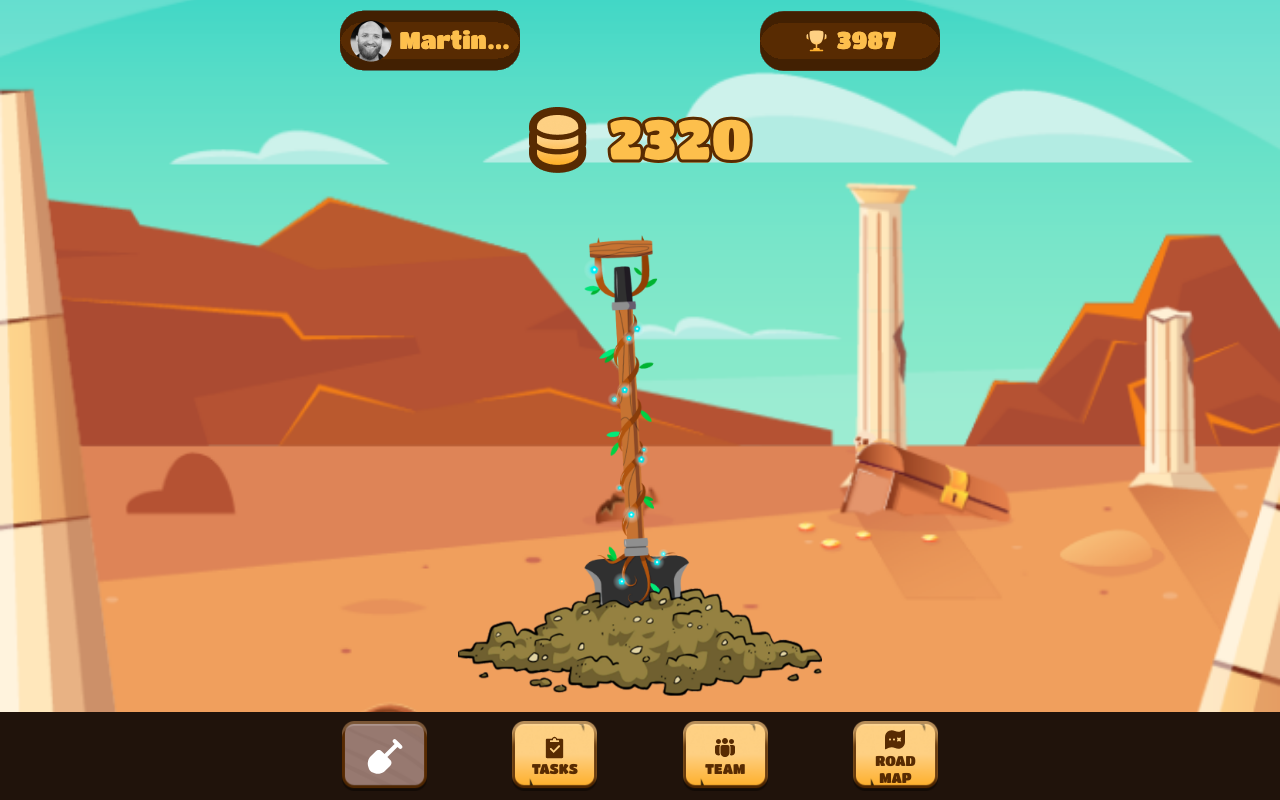
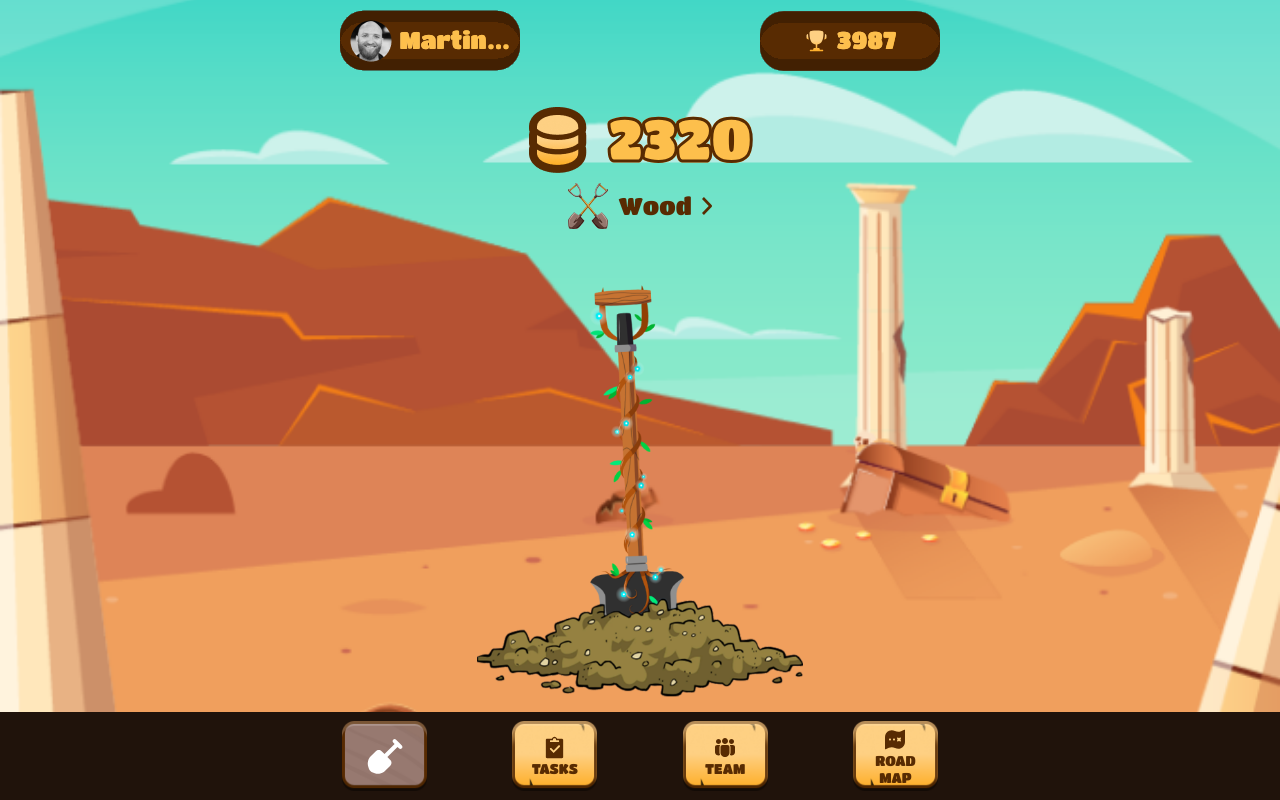
Before and after one commit to Scandal-MyZiK/klondike, a React (Create React App) app: page / in a window 1280 px wide. Built offline with nearby package versions, Linux system fonts and the light colour scheme.

Commit message:
component LeagueLink

```diff
--- /dev/null
+++ b/src/components/LeagueLink/LeagueLink.jsx
@@ -0,0 +1,14 @@
+import React from "react";
+import { NavLink } from "react-router-dom";
+import "./style.css";
+import Arrow from "./assets/arrow.svg";
+
+export const LeagueLink = ({ link, text, img }) => {
+  return (
+    <NavLink className="league-link" to={link}>
+      <img className="league-link__img-shovel" src={img} alt="" />
+      <span className="league-link__text">{text}</span>
+      <img className="league-link__img-arrow" src={Arrow} alt="" />
+    </NavLink>
+  );
+};
--- /dev/null
+++ b/src/components/LeagueLink/style.css
@@ -0,0 +1,20 @@
+.league-link {
+  display: flex;
+  align-items: center;
+  justify-content: center;
+  gap: 10px;
+  max-width: 178px;
+}
+
+.league-link__img-shovel {
+  max-width: 46px;
+}
+
+.league-link__text {
+  font-weight: 400;
+  font-size: 24px;
+}
+
+.league-link__img-arrow {
+  max-width: 12px;
+}
--- a/src/pages/Home/Home.jsx
+++ b/src/pages/Home/Home.jsx
@@ -3,6 +3,8 @@ import AppWidthWithContainer from "../../components/AppWidthContainer/AppWidthWi
 import "./style.css";
 import { HeaderCells } from "../../components/HeaderCells/HeaderCells";
 import { TotalCount } from "../../components/TotalCount/TotalCount";
+import { LeagueLink } from "../../components/LeagueLink/LeagueLink";
+import Shovel from "./assets/shovel.svg";
 import { ShovelAnimation } from "../../components/ShovelAnimation/ShovelAnimation";
 
 const Home = () => {
@@ -13,6 +15,9 @@ const Home = () => {
         <div className="home__total">
           <TotalCount />
         </div>
+        <div className="home__league-link">
+          <LeagueLink text="Wood" img={Shovel} link={"#"} />
+        </div>
         <div className="home__shovel">
           <ShovelAnimation />
         </div>
--- a/src/pages/Home/style.css
+++ b/src/pages/Home/style.css
@@ -13,6 +13,10 @@
 
 .home__total {
   margin-top: 35px;
+}
+
+.home__league-link {
+  margin: 10px auto 0;
 }
 
 .home__shovel {
```
Also changed, not shown: src/components/LeagueLink/assets/arrow.svg (added), src/pages/Home/assets/shovel.svg (added).
